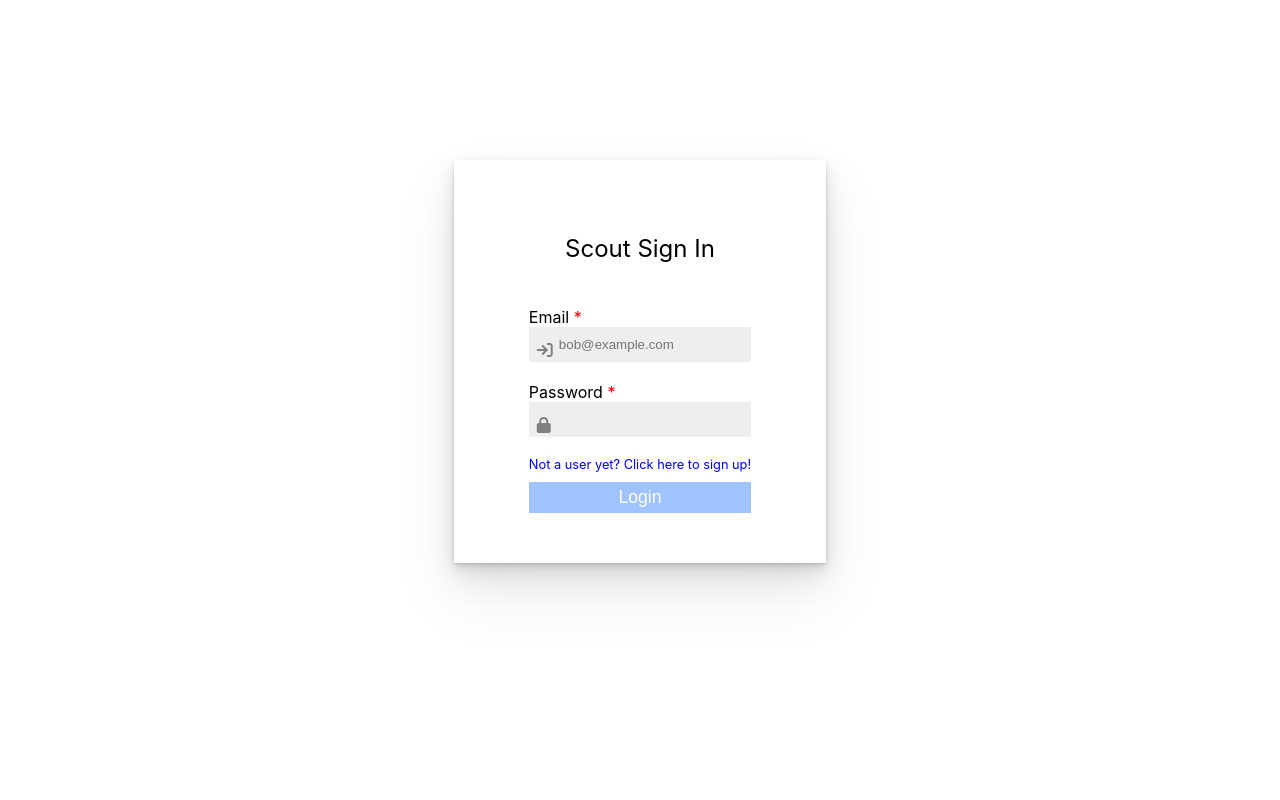
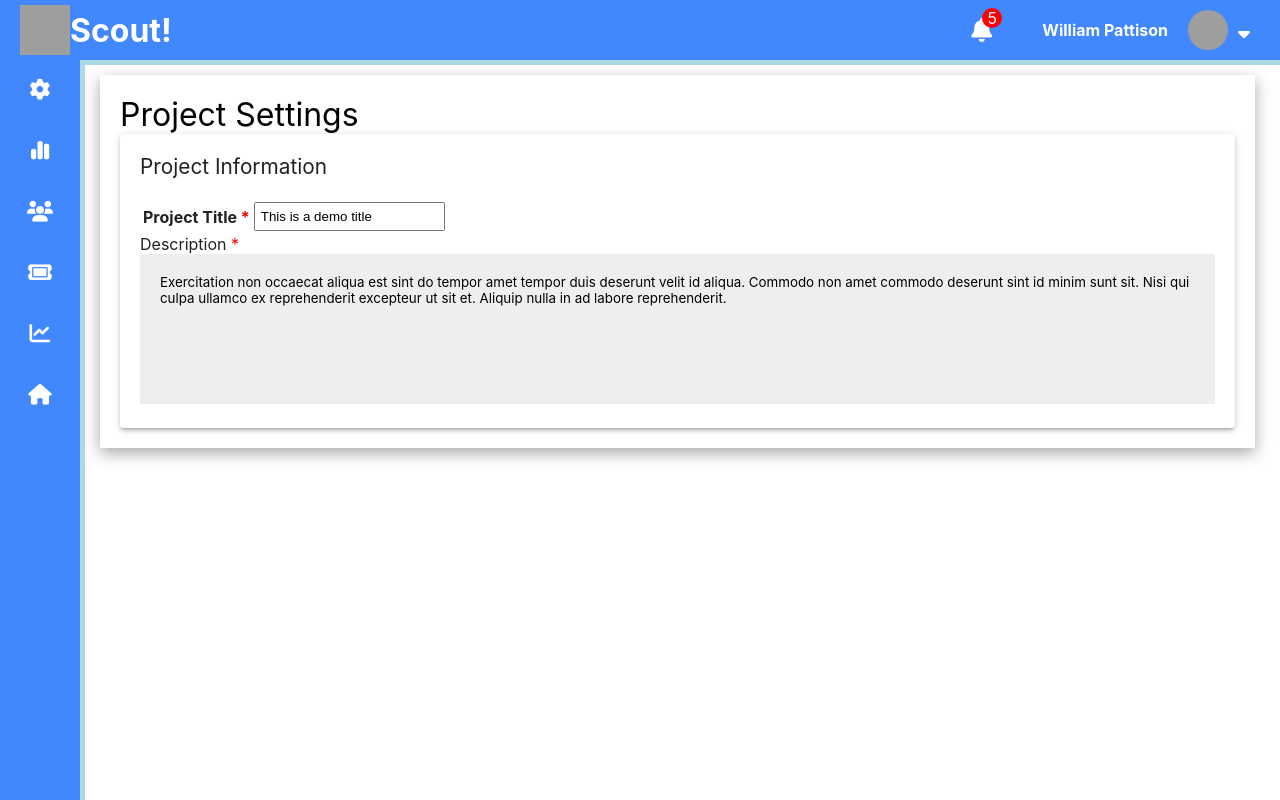
Before and after one commit to sQuillP/Scout, a React (Create React App) app in the folder client/: page /projects/1/settings in a window 1280 px wide. Before the commit this address led to /auth/login. Built offline with nearby package versions, Linux system fonts and the light colour scheme; grey boxes are pictures that could not be loaded.

Commit message:
finished basics of viewticket.js and created project settings page

```diff
--- a/client/src/App.js
+++ b/client/src/App.js
@@ -9,6 +9,7 @@ import Members from './pages/project dashboard/pages/Members';
 import Project from './pages/project dashboard/Project';
 import Tickets from './pages/project dashboard/pages/Tickets';
 import ViewTicket from './pages/project dashboard/pages/ViewTicket';
+import ProjectSettings from './pages/project dashboard/pages/ProjectSettings';
 
 function App() {
   return (
@@ -26,6 +27,7 @@ function App() {
         <Route path='tickets' element={<Tickets/>}/>
         <Route path='tickets/:ticketId' element={<ViewTicket/>}/>
         {/* settings */}
+        <Route path='settings' element={<ProjectSettings/>}/>
         {/* analytics */}
       </Route>
       <Route path='*' Component={()=> <Navigate to='/auth/login'/>}/>
--- /dev/null
+++ b/client/src/pages/project dashboard/pages/ProjectSettings.js
@@ -0,0 +1,67 @@
+import {useState, useEffect} from 'react';
+
+//mui components
+import {
+    FormControlLabel,
+    Paper,
+} from '@mui/material';
+
+import {
+ //icons
+} from '@mui/icons-material'
+
+
+import "../styles/ProjectSettings.css";
+
+
+export default function ProjectSettings() {
+
+    const [projectDescription, setProjectDescription] = useState('Exercitation non occaecat aliqua est sint do tempor amet tempor duis deserunt velit id aliqua. Commodo non amet commodo deserunt sint id minim sunt sit. Nisi qui culpa ullamco ex reprehenderit excepteur ut sit et. Aliquip nulla in ad labore reprehenderit.');
+    const [projectTitle, setProjectTitle] = useState('This is a demo title');
+
+    /* Update the project details */
+    function onUpdateProjectDetails(){
+
+    }
+
+    return (
+        <div className="ps-container">
+            <div className="ps-header">
+                <p className="ps-title text">Project Settings</p>
+            </div>
+            <Paper sx={{padding:'20px', boxSizing:'border-box'}} elevation={3}>
+                <div className="ps-intro">
+                    <p className="text">Project Information</p>
+                </div>
+                {/* If there are more fields to modify, add them to the table */}
+                <table>
+                    <tbody>
+                    <tr>
+                        <th>
+                            <p className="text">Project Title <span className='required'>*</span></p>
+                        </th>
+                        <td>
+                            <input
+                                type='text'
+                                className='ps-input'
+                                value={projectTitle}
+                                onChange={(e)=> setProjectTitle(e.target.value)}
+                            />
+                        </td>
+                    </tr>
+                    </tbody>
+                </table>
+                <div className="ps-description-wrapper">
+                    <label htmlFor="">
+                        Description <span className="required">*</span>
+                    </label> <br/>
+                    <textarea
+                        className='ps-description'
+                        value={projectDescription}
+                        onChange={(e)=> setProjectDescription(e.target.value)}
+                    ></textarea>
+                </div>
+            </Paper>
+        </div>
+    )
+}
--- a/client/src/pages/project dashboard/pages/ViewTicket.js
+++ b/client/src/pages/project dashboard/pages/ViewTicket.js
@@ -377,7 +377,7 @@ export default function ViewTicket() {
                 open={showConfirmTicketChangesModal}
                 onClose={()=> null}
             >
-                <DialogTitle>{'Please briefly describe your changes.'}</DialogTitle>
+               { !pendingPublishChanges &&(<DialogTitle>{'Please briefly describe your changes.'}</DialogTitle>)}
                 <DialogContent>
                     {
                         (()=> {
--- /dev/null
+++ b/client/src/pages/project dashboard/styles/ProjectSettings.css
@@ -0,0 +1,32 @@
+.ps-container{
+    box-sizing: border-box;
+    margin: 75px 25px 0 100px;
+    box-shadow: rgba(0, 0, 0, 0.35) 0px 5px 15px;
+    padding: 20px;
+}
+
+.ps-header {
+    font-size: 2rem;
+}
+
+.ps-input {
+    box-sizing: border-box;
+    padding: 5px;;
+}
+
+.ps-intro {
+    font-size: 1.3rem;
+    margin-bottom: 20px;
+}
+
+.ps-description {
+    resize: none;
+    border: none;
+    background: #eee;
+    padding: 20px;
+    font-family: inherit;
+    outline: none;
+    height: 150px;
+    width: 100%;
+    box-sizing: border-box;
+}
```
